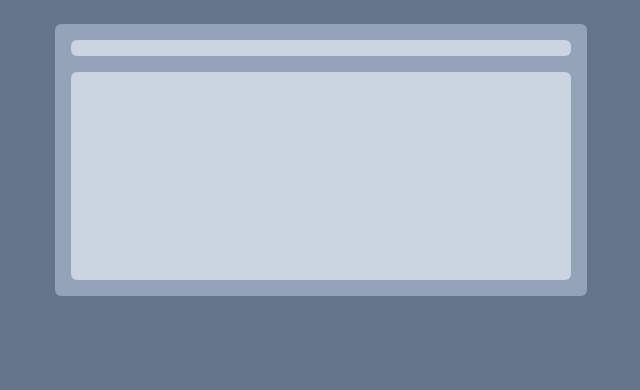
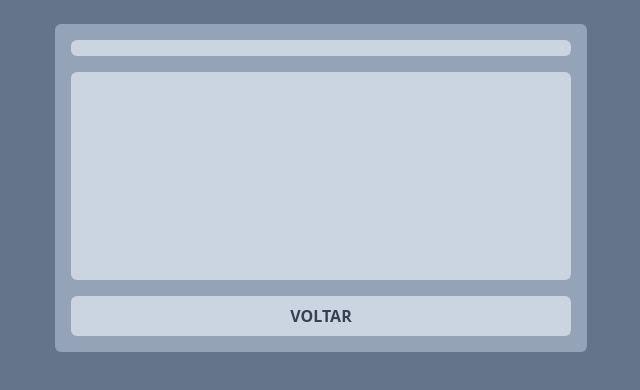
Before and after one commit to Carecsnay/Lista-de-Tarefa-ReactJS-com-Persistencia, a React (Vite) app: page /task in a window 1280 px wide. Shown: the top 390 px of the page, without its empty margins (319-959 px from the left). Built offline with nearby package versions, Linux system fonts and the light colour scheme.

Commit message:
feat: adicionar navegação de retorno na página de tarefa e melhorar estilos de botão

```diff
--- a/src/App.jsx
+++ b/src/App.jsx
@@ -66,13 +66,13 @@ function App() {
     const query = new URLSearchParams();
     query.set("title", task.title);
     query.set("description", task.description);
-    navigate(`/task?${query.toString()}}`);
+    navigate(`/task?${query.toString()}`);
   }
 
   return (
     <div className="flex h-screen w-screen flex-col items-center justify-center bg-slate-400 p-6">
       <div className="min-w-[500px] space-y-4 rounded-xl bg-slate-500 px-6 py-12">
-        <h1 className="pb-3 text-center text-3xl font-bold text-black opacity-90">
+        <h1 className="pb-3 text-center text-3xl font-bold text-black opacity-60">
           Gerenciador de Tarefas
         </h1>
         <AddTask addTaskSubmit={addTaskSubmit} />
--- a/src/components/AddTask.jsx
+++ b/src/components/AddTask.jsx
@@ -31,7 +31,7 @@ function AddTask({ addTaskSubmit }) {
           }
           addTaskSubmit(title, description);
         }}
-        className="rounded-md bg-slate-500 p-2 font-semibold uppercase text-black opacity-90 hover:bg-black hover:text-white"
+        className="rounded-md bg-slate-300 p-2 font-semibold uppercase text-gray-700 opacity-90 hover:bg-slate-500 hover:text-white"
       >
         Adicionar tarefa
       </button>
--- a/src/components/Tasks.jsx
+++ b/src/components/Tasks.jsx
@@ -25,7 +25,7 @@ function Tasks({ tasks, onTaskClick, onDeleteTaskClick, seeDetailsClick }) {
               onClick={() => {
                 onDeleteTaskClick(task.id);
               }}
-              className={`rounded-md bg-slate-300 p-2 font-semibold text-gray-700`}
+              className={`rounded-md bg-slate-300 p-2 font-semibold text-gray-700 hover:bg-red-300 hover:text-red-600`}
             >
               <Trash2 />
             </button>
--- a/src/pages/TaskPage.jsx
+++ b/src/pages/TaskPage.jsx
@@ -1,18 +1,30 @@
 import { useSearchParams } from "react-router-dom";
+import { useNavigate } from "react-router-dom";
 
 function TaskPage() {
   const [searchParams] = useSearchParams();
   const title = searchParams.get("title");
   const description = searchParams.get("description");
+
+  const navigate = useNavigate();
+  function back() {
+    navigate(-1);
+  }
   return (
     <div className="flex h-screen w-screen flex-col items-center bg-slate-500 p-6">
       <div className="space-y-4 rounded-md bg-slate-400 p-4">
         <p className="w-[500px] rounded-md bg-slate-300 p-2 text-center font-semibold uppercase text-gray-700">
           {title}
         </p>
-        <p className="min-h-52 w-[500px] rounded-md bg-slate-300 p-2 text-justify font-semibold text-gray-700">
+        <p className="min-h-52 w-[500px] rounded-md bg-slate-300 p-2 text-justify text-gray-700">
           {description}
         </p>
+        <button
+          onClick={back}
+          className="w-full rounded-md bg-slate-300 p-2 font-semibold uppercase text-gray-700  hover:bg-slate-500 hover:text-white"
+        >
+          Voltar
+        </button>
       </div>
     </div>
   );
```
